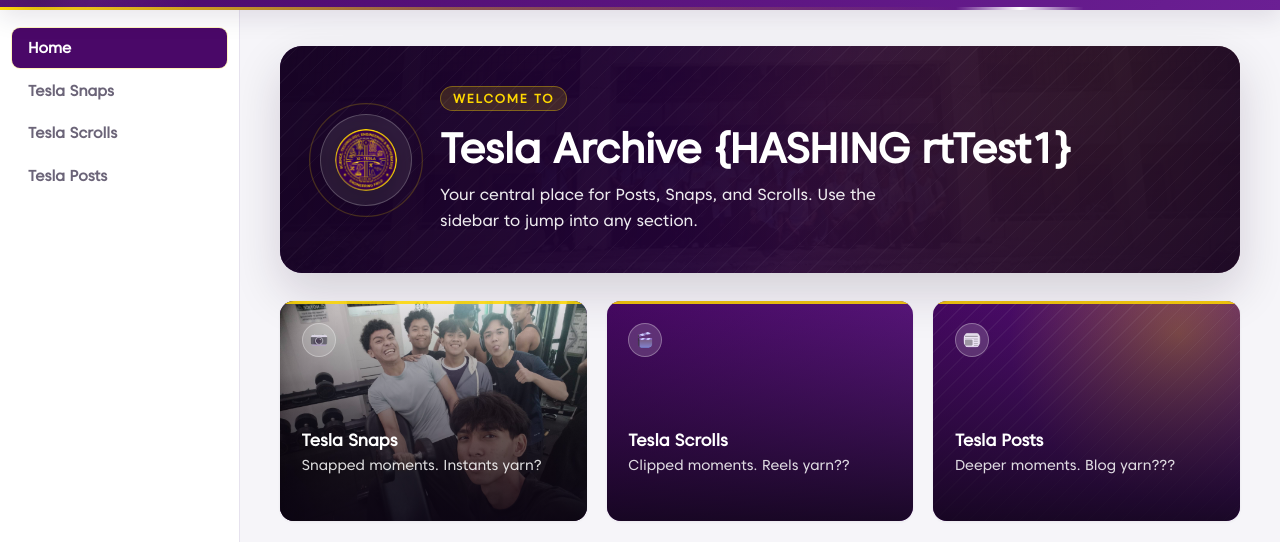
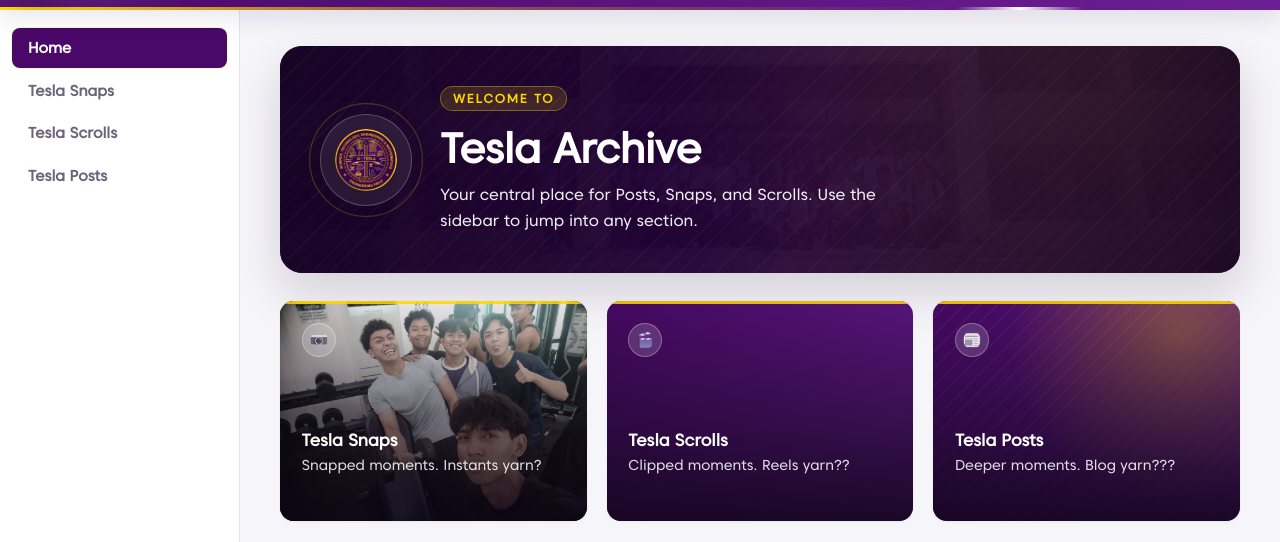
Before and after one commit to RMLNETHWORK/tesla, a plain HTML site: page index.html in a window 1280 px wide. Shown: the part 54-596 px from the top of the page. Drawn offline with Linux system fonts and the light colour scheme.

Commit message:
officialRelease2

```diff
--- a/index.html
+++ b/index.html
@@ -46,7 +46,7 @@
         </div>
         <div class="home-hero-copy">
           <span class="eyebrow">Welcome to</span>
-          <h1 style="color: #fff;">Tesla Archive {HASHING rtTest1}</h1>
+          <h1 style="color: #fff;">Tesla Archive</h1>
           <p>Your central place for Posts, Snaps, and Scrolls. Use the sidebar to jump into any section.</p>
         </div>
       </div>
```
